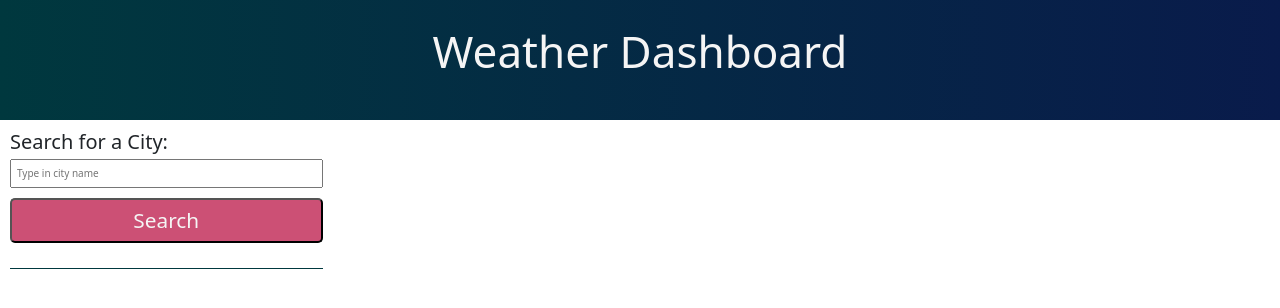
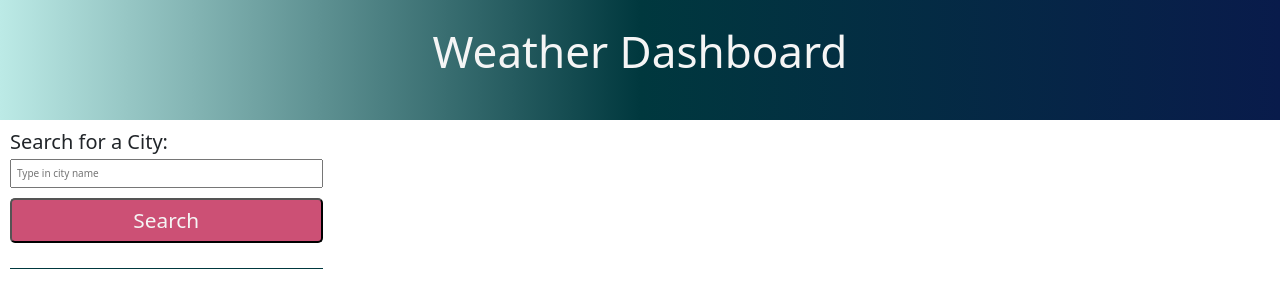
Before and after one commit to Nicklb3/local-weather, a plain HTML site: page index.html in a window 1280 px wide. Drawn offline with nearby package versions, Linux system fonts and the light colour scheme.

Commit message:
updated css and added some js variables

```diff
--- a/css/styles.css
+++ b/css/styles.css
@@ -22,7 +22,7 @@ body {
 
 .title {
     color: var(--color-white);
-    font-weight: 500;
+    font-weight: 300;
     margin-bottom: 1.8rem;
     font-size: calc(2.5vw + 1.5vh);
 }
@@ -33,7 +33,7 @@ body {
 
 header {
     animation: myanime 6000s infinite alternate;
-    background: linear-gradient(to right, var(--color-one), var(--color-five));
+    background: linear-gradient(to right, var(--color-two), var(--color-one), var(--color-five));
     text-align: center;
     padding: calc(1.3vw + 1vh);
 }
@@ -96,7 +96,7 @@ main {
 
 .forecast-box {
     color: var(--color-white);
-    background: linear-gradient(to right, var(--color-one), var(--color-five));
+    background: linear-gradient(to right, var(--color-two), var(--color-one), var(--color-five));
     padding: 3rem 2rem;
 }
 
```
